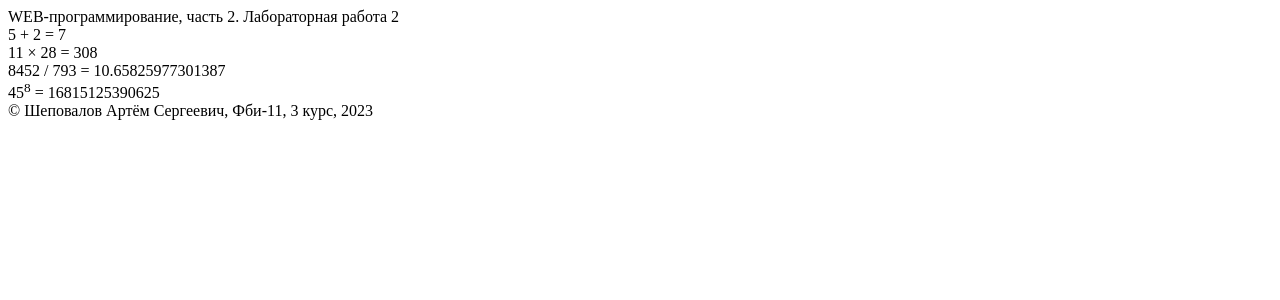
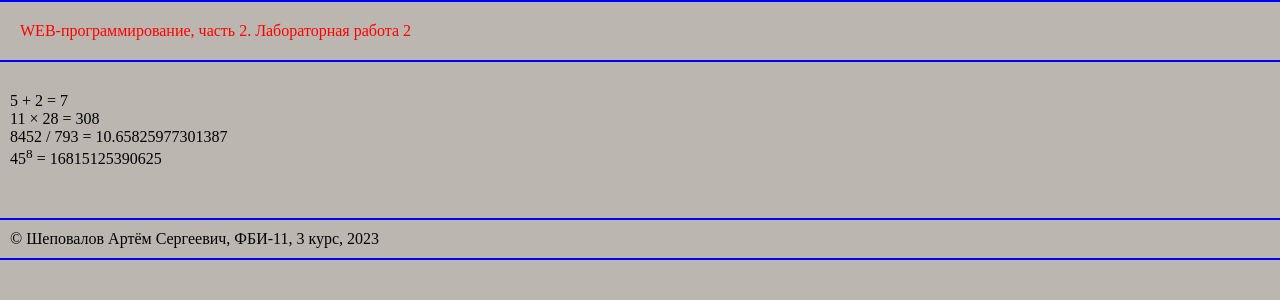
Before and after one commit to Shepovalovv/webprogramming-labs-2, a Flask app: page /lab2/example in a window 1280 px wide. Shown: the top 300 px of the page. Run offline with Flask 3, Linux system fonts and the light colour scheme.

Commit message:
Подключение стилей

```diff
--- a/app.py
+++ b/app.py
@@ -137,6 +137,6 @@ def LoL():
 def example():
     name = "Шеповалов Артём Сергеевич"
     labnumber = "Лабораторная работа 2"
-    group = "Фби-11"
+    group = "ФБИ-11"
     kurs = "3 курс"
     return render_template('example.html', name = name, labnumber = labnumber, group = group, kurs = kurs)
--- /dev/null
+++ b/static/main.css
@@ -0,0 +1,33 @@
+body {
+    margin: 0;
+    background-color: rgb(187, 182, 175);
+}
+
+main {
+    margin-bottom: 40px;
+    padding: 10px;
+}
+
+header {
+    margin-bottom: 20px;
+    padding: 20px;
+    border-bottom: 2px blue solid;
+    border-top: 2px blue solid;
+}
+
+footer {
+    margin-top: 20px;
+    padding: 10px;
+    text-align: left;
+    border-bottom: 2px blue solid;
+    border-top: 2px blue solid;
+
+}
+
+footer:hover {
+    color: red;
+}
+
+header:hover {
+    color: red;
+}
--- a/templates/example.html
+++ b/templates/example.html
@@ -4,6 +4,7 @@
     <meta charset="UTF-8">
     <meta name="viewport" content="width=device-width, initial-scale=1.0">
     <title>Шеповалов Артём. {{labnumber}}</title>
+    <link rel="stylesheet" href="{{url_for('static', filename = 'main.css')}}">
 </head>
 <body>
     <header>
```
